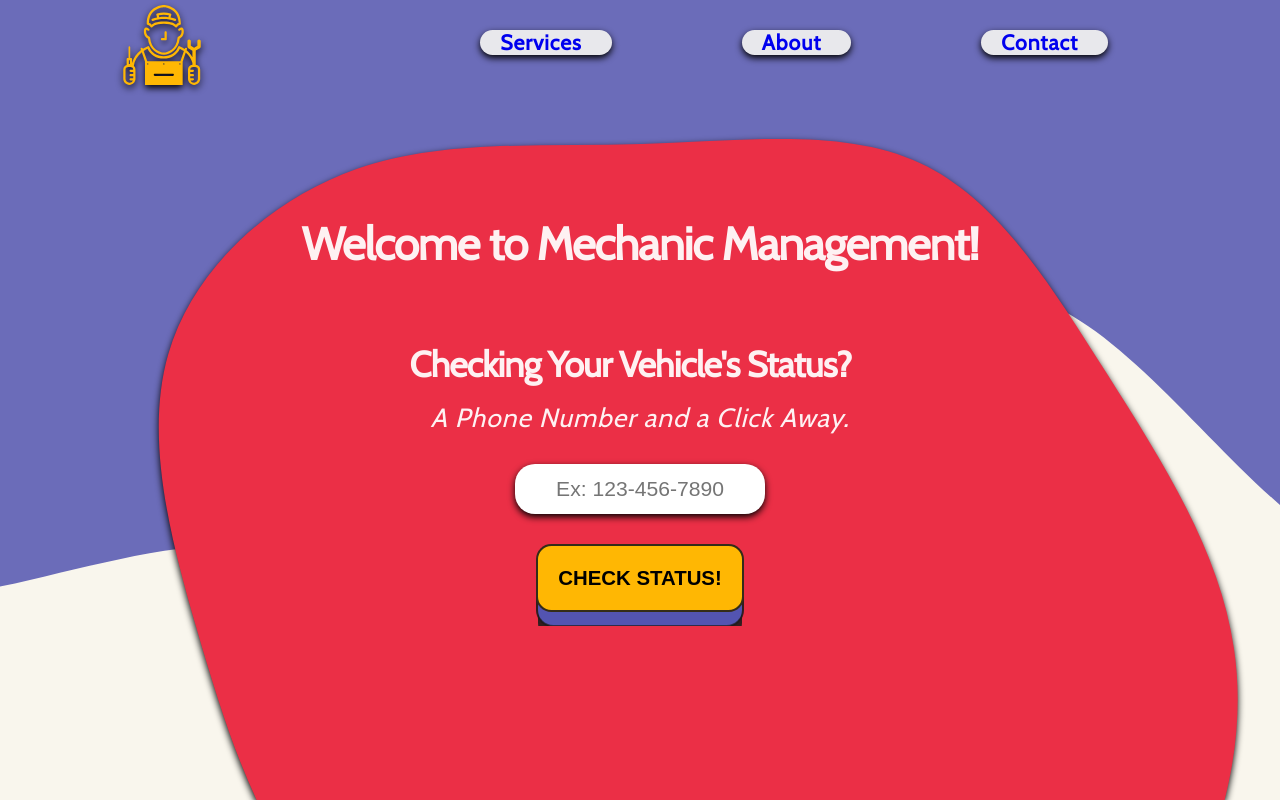
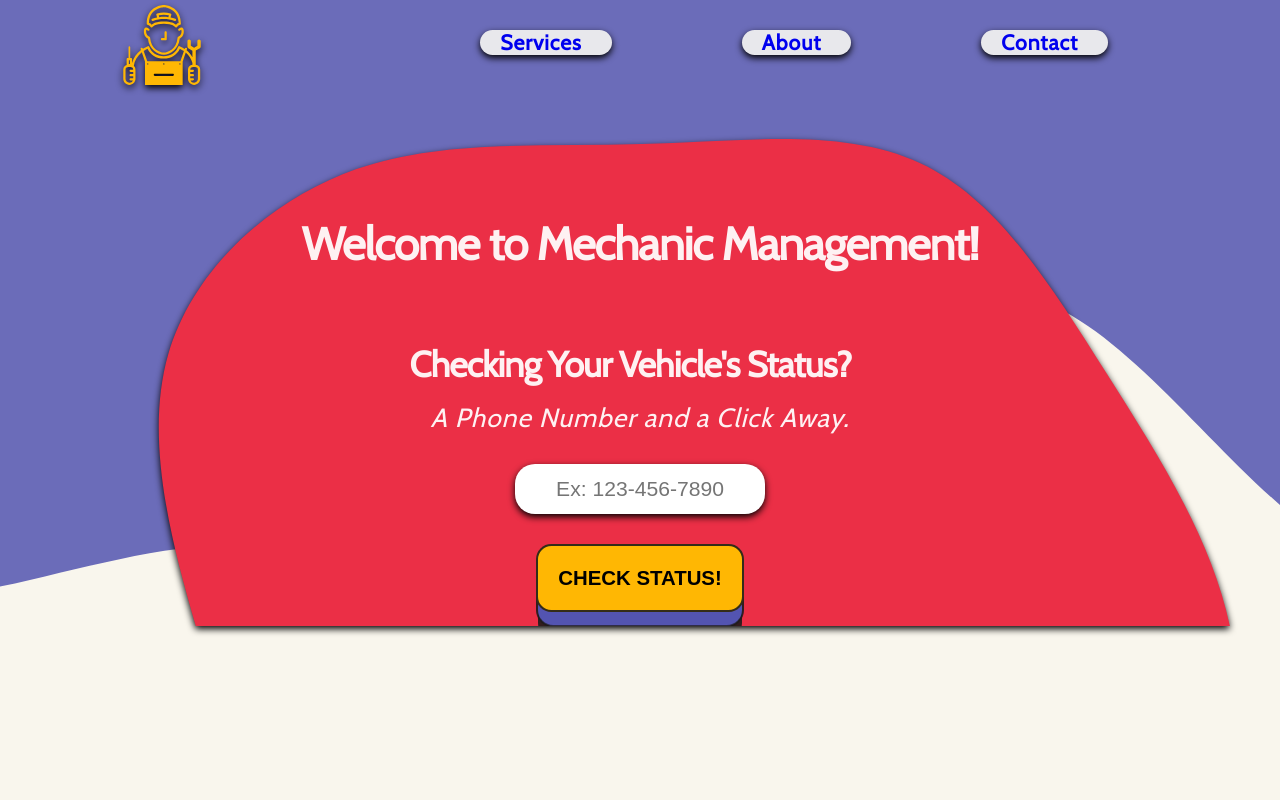
Before and after one commit to Team-Armadillo/Mechanic-Management, a React (Create React App) app in the folder client/: page / in a window 1280 px wide. Built offline with nearby package versions, Linux system fonts and the light colour scheme.

Commit message:
css fixes

```diff
--- a/client/src/components/Body/Body.css
+++ b/client/src/components/Body/Body.css
@@ -11,14 +11,15 @@ body {
     background: url(../../assets/head.svg) no-repeat center top;
     background-size: cover;
     transition: all .4s;
+    height:100vh;
 }
 
 .bodyContainer {
     background: url(../../assets/opt.svg) no-repeat center top;
     background-size: cover;
-    height: 100vh;
+    height: 100%;
     filter: drop-shadow(.5px 3px 3.8px rgba(0, 0, 0, 1));
-    overflow: hidden;
+    /* overflow: auto; */
 }
 
 .bodyText {
@@ -67,7 +68,9 @@ body::-webkit-scrollbar {
   }
   .bodyText::-webkit-scrollbar {
     display: none;
+
   }
+
 /*Mobile View */
 @media (max-width:648px) {
 
```
